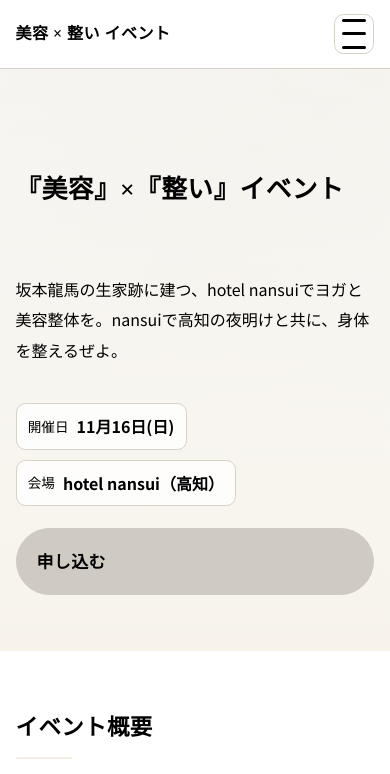
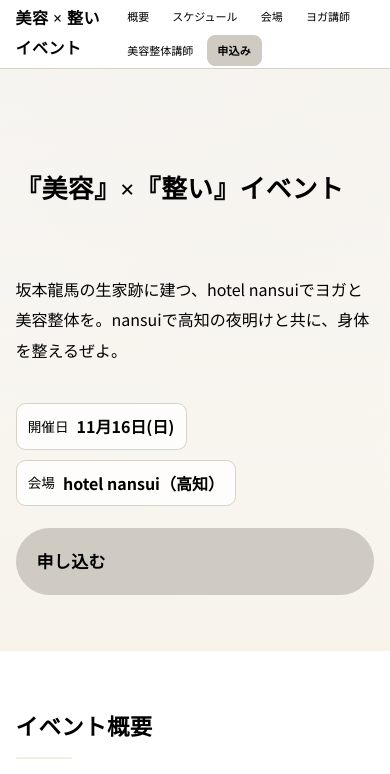
Before and after one commit to HORIKAWA-SHO/nansui-ivent1116, a plain HTML site: page index.html in a window 390 px wide. Shown: the top 774 px of the page. Drawn offline with Linux system fonts and the light colour scheme.

Commit message:
モバイル: ハンバーガー廃止しヘッダーにメニュー常時表示・サイズ調整

```diff
--- a/styles.css
+++ b/styles.css
@@ -25,10 +25,11 @@ body{font-family:'Noto Sans JP',system-ui,-apple-system,Segoe UI,Roboto,Helvetic
 .nav a:hover{background:var(--accent)}
 
 @media (max-width:719px){
+  .menu-toggle{display:none}
   .header-inner{position:relative}
-  .nav{position:absolute;left:0;right:0;top:68px;display:none;flex-direction:column;background:var(--card);border-bottom:1px solid var(--border);padding:.5rem}
+  .nav{position:static;display:flex;flex-wrap:wrap;gap:.25rem;background:transparent;border:0;padding:0}
   .nav.open{display:flex}
-  .nav a{padding:.9rem 1rem;border-radius:.5rem;font-size:11px;line-height:1.4;white-space:nowrap}
+  .nav a{padding:.5rem .6rem;border-radius:.5rem;font-size:11px;line-height:1.2;white-space:nowrap}
 }
 
 .hero{position:relative;isolation:isolate;color:#000}
```
